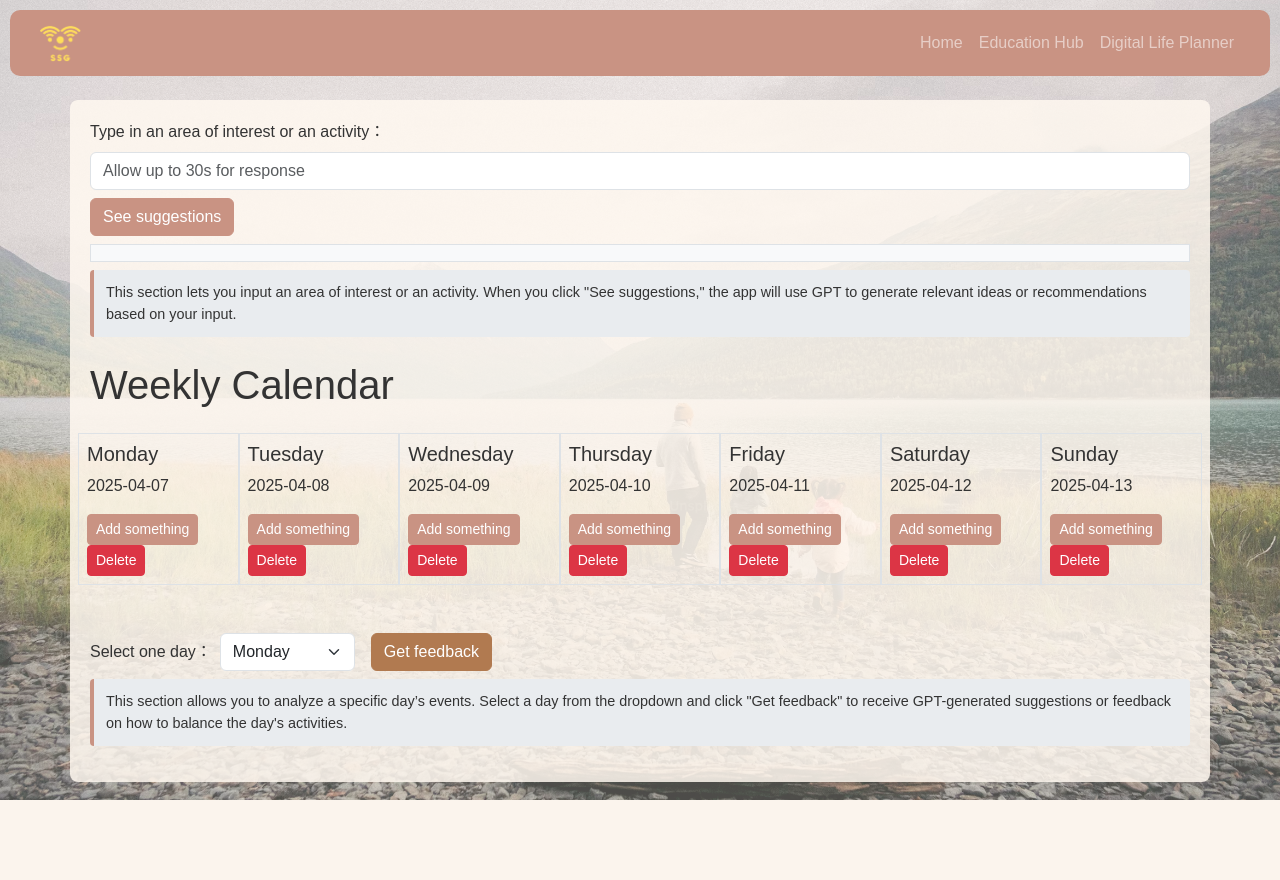
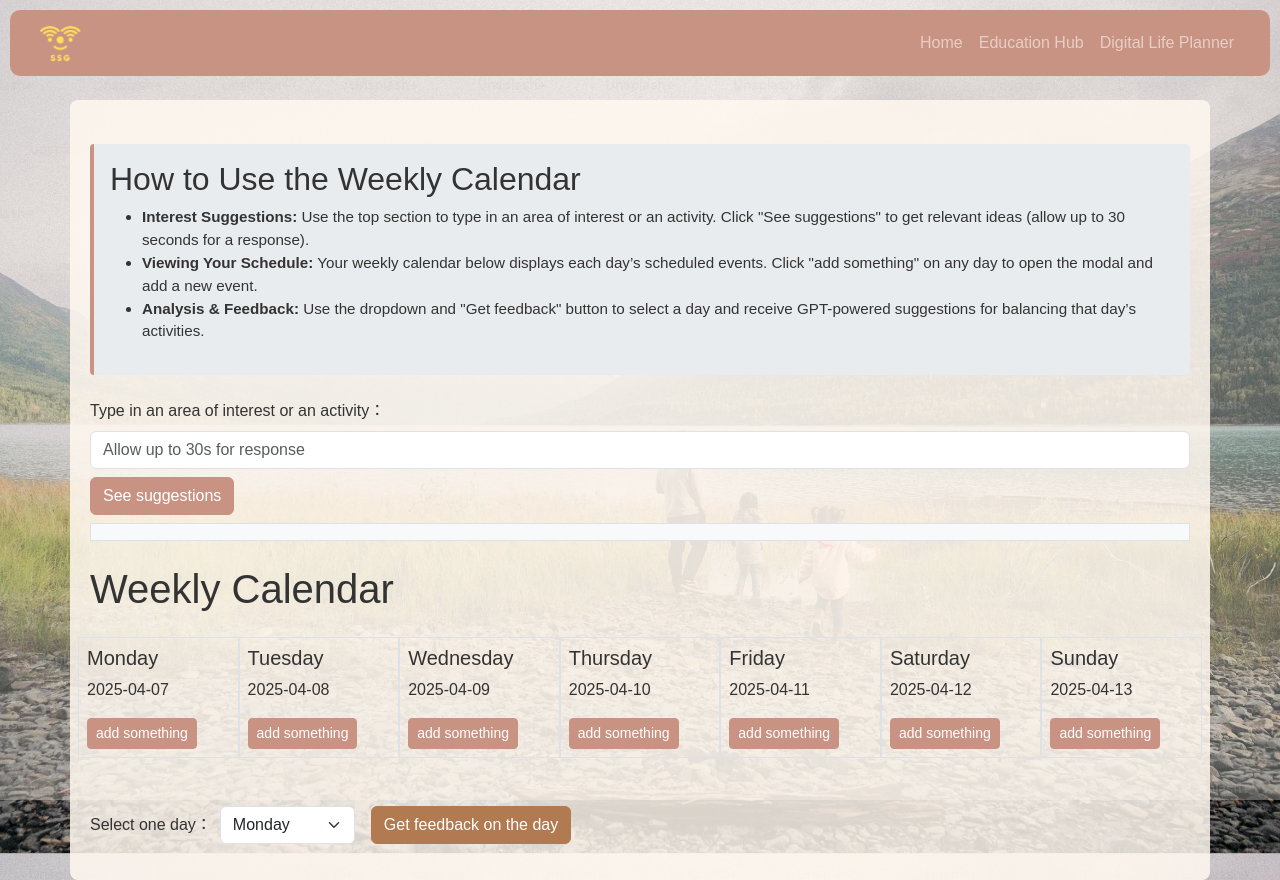
Before and after one commit to HuKaiLiLaJi/FIT5120main, a Flask app: page /epic2 in a window 1280 px wide. Before the commit the page ends 800 px from the top, so only its background shows below. Run offline with Flask 3, Linux system fonts and the light colour scheme.

Commit message:
Fixed user prompts displaying on every timetable

```diff
--- a/app/templates/calendar.html
+++ b/app/templates/calendar.html
@@ -4,31 +4,42 @@
 
 {% block extra_styles %}
   <style>
-    /* Inline styles for description blocks */
-    .description-block {
-      margin-top: 0.5rem;
-      padding: 0.75rem;
+    /* Inline styles for the instructions block */
+    .instructions-block {
+      margin: 1.5rem 0;
+      padding: 1rem;
       background-color: #e9ecef;
       border-left: 4px solid #c99383;
       border-radius: 4px;
-      font-size: 0.9rem;
+      font-size: 0.95rem;
       color: #333;
     }
   </style>
 {% endblock %}
 
 {% block content %}
+  <!-- Instructions Block: Separate cell with usage guidelines -->
+  <div class="instructions-block">
+    <h2>How to Use the Weekly Calendar</h2>
+    <ul>
+      <li>
+        <strong>Interest Suggestions:</strong> Use the top section to type in an area of interest or an activity. Click "See suggestions" to get relevant ideas (allow up to 30 seconds for a response).
+      </li>
+      <li>
+        <strong>Viewing Your Schedule:</strong> Your weekly calendar below displays each day’s scheduled events. Click "add something" on any day to open the modal and add a new event.
+      </li>
+      <li>
+        <strong>Analysis & Feedback:</strong> Use the dropdown and "Get feedback" button to select a day and receive GPT-powered suggestions for balancing that day’s activities.
+      </li>
+    </ul>
+  </div>
+
   <!-- Interest suggestion section -->
   <div class="mb-4">
-    <label for="inputText" class="form-label">
-      Type in an area of interest or an activity：
-    </label>
+    <label for="inputText" class="form-label">Type in an area of interest or an activity：</label>
     <input type="text" id="inputText" class="form-control mb-2" placeholder="Allow up to 30s for response">
     <button id="submitButton" class="btn btn-primary">See suggestions</button>
     <div id="outputBox" class="mt-2 p-2 border bg-light"></div>
-    <div class="description-block">
-      This section lets you input an area of interest or an activity. When you click "See suggestions," the app will use GPT to generate relevant ideas or recommendations based on your input.
-    </div>
   </div>
 
   <!-- Calendar display -->
@@ -47,13 +58,7 @@
             </li>
           {% endfor %}
         </ul>
-        <button class="btn btn-sm btn-primary" onclick="openAddModal('{{ day }}')">
-          Add something
-        </button>
-        <button class="btn btn-sm btn-danger" onclick="deleteEventsForDate(this)" data-date="{{ day }}">
-          Delete
-        </button>
-
+        <button class="btn btn-sm btn-primary" onclick="openAddModal('{{ day }}')">add something</button>
       </div>
     {% endfor %}
   </div>
@@ -83,9 +88,6 @@
           </div>
           <button type="submit" class="btn btn-success">submit</button>
         </form>
-        <div class="description-block">
-          Use this modal form to add a new event to the selected day. Enter the event title, description, start and end times, and submit the form to update your calendar.
-        </div>
       </div>
     </div>
   </div>
@@ -102,10 +104,7 @@
       <option value="Saturday">Saturday</option>
       <option value="Sunday">Sunday</option>
     </select>
-    <button id="analyzeBtn" class="btn btn-secondary">Get feedback</button>
-  </div>
-  <div class="description-block">
-    This section allows you to analyze a specific day’s events. Select a day from the dropdown and click "Get feedback" to receive GPT-generated suggestions or feedback on how to balance the day's activities.
+    <button id="analyzeBtn" class="btn btn-secondary">Get feedback on the day</button>
   </div>
 
   <!-- GPT output display -->
```
Also changed, not shown: app/templates/epic1.html (+0 -15 lines).
